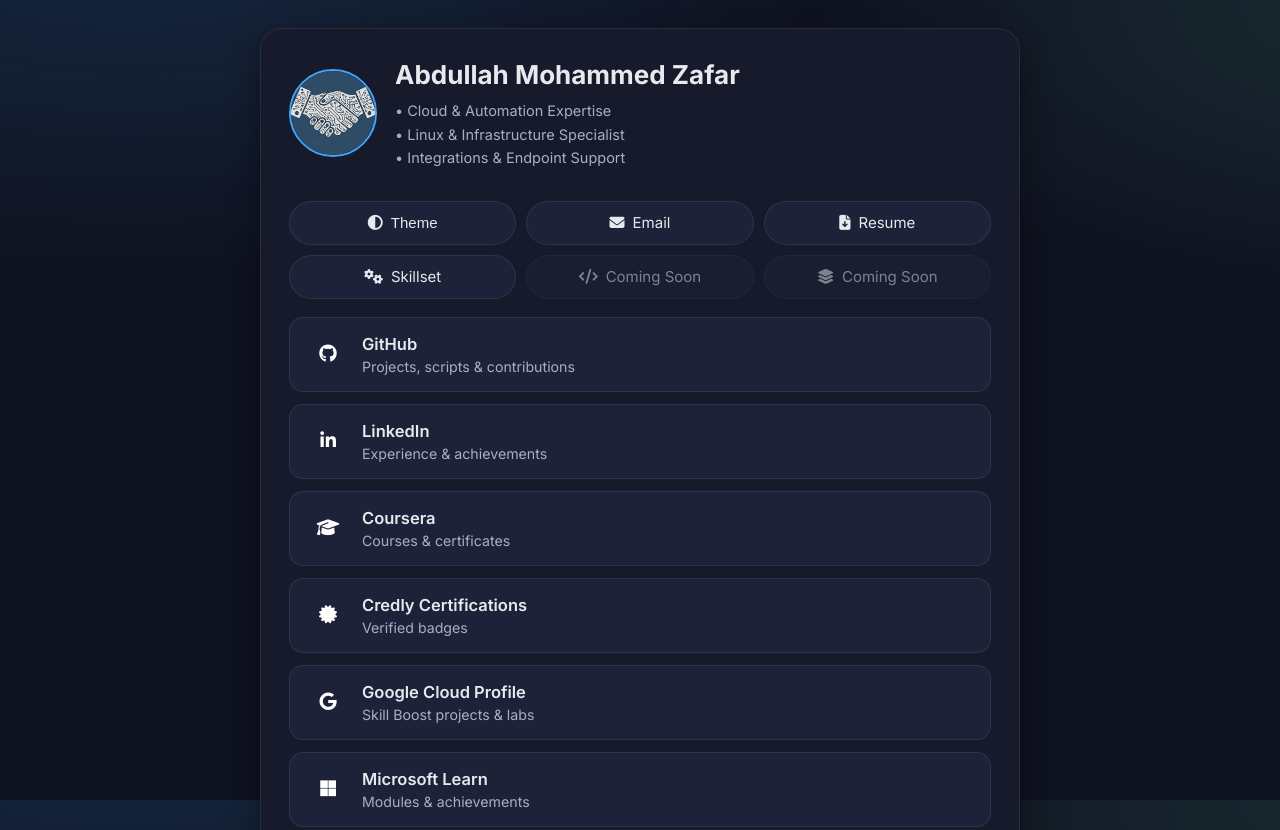
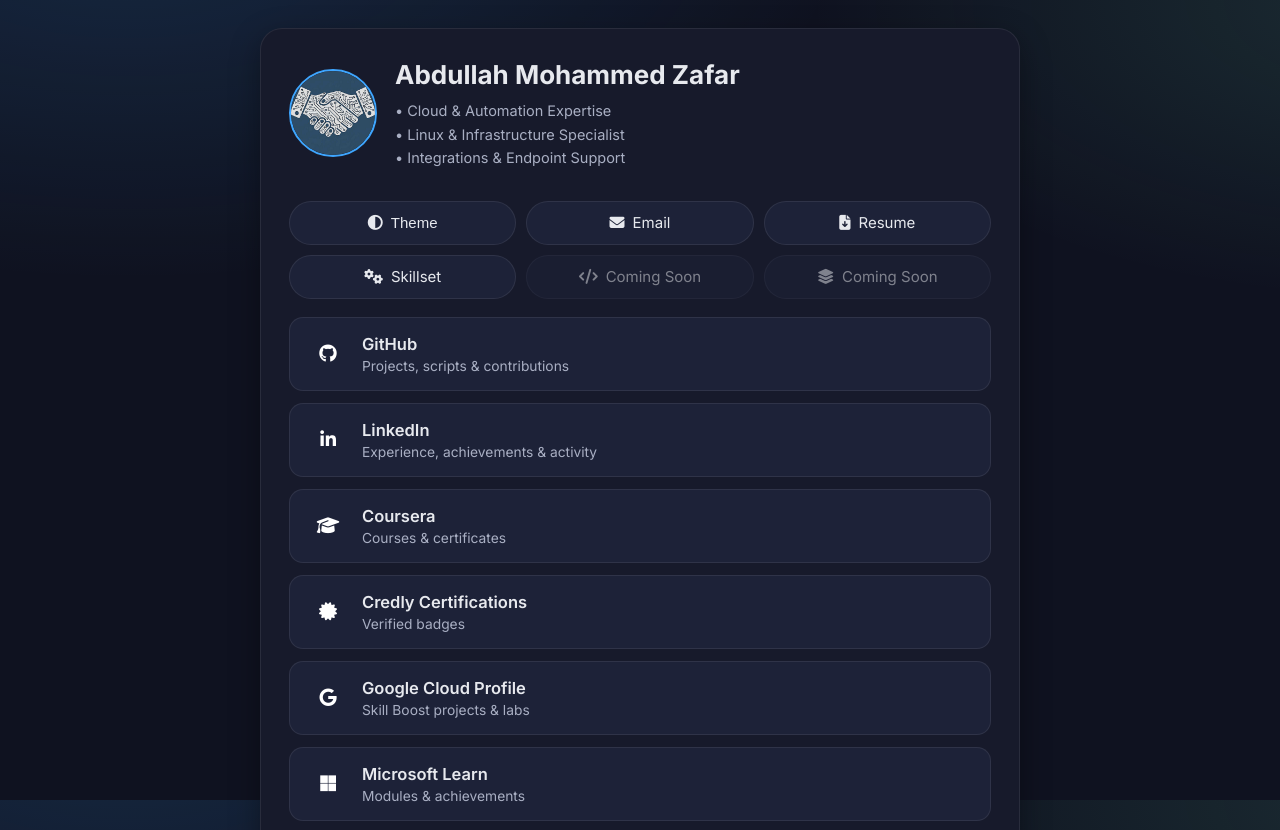
Before and after one commit to abdullahMzafar/abdullahMzafar.github.io, a plain HTML site: page index.html in a window 1280 px wide. Shown: the top 830 px of the page. Drawn offline with Linux system fonts and the light colour scheme.

Commit message:
LinkedIn link subtitle font change

```diff
--- a/index.html
+++ b/index.html
@@ -302,7 +302,7 @@
 
   .link-content { display: grid; gap: 4px; }
   .link-title { font-weight: 600; font-size: 16.5px; }
-  .link-sub { color: var(--muted); font-size: 14.2px; }
+  .link-sub { color: var(--muted); font-size: 13.8px; }
 
   .footer {
     text-align: center;
@@ -399,7 +399,7 @@
 
         <a class="link-btn" href="https://www.linkedin.com/in/abdullah-mohammed-zafar" target="_blank" rel="noopener noreferrer">
           <span class="link-icon brand-linkedin"><i class="fa-brands fa-linkedin-in"></i></span>
-          <span class="link-content"><span class="link-title">LinkedIn</span><span class="link-sub">Experience & achievements</span></span>
+          <span class="link-content"><span class="link-title">LinkedIn</span><span class="link-sub">Experience, achievements & activity</span></span>
         </a>
 
         <a class="link-btn" href="https://www.coursera.org/learner/abdullah-mohammed-zafar" target="_blank" rel="noopener noreferrer">
```
